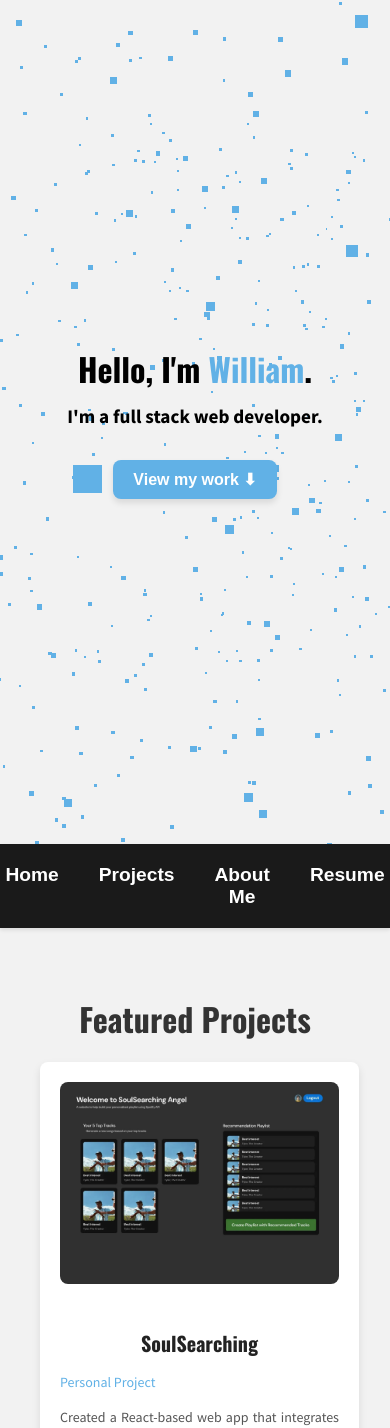
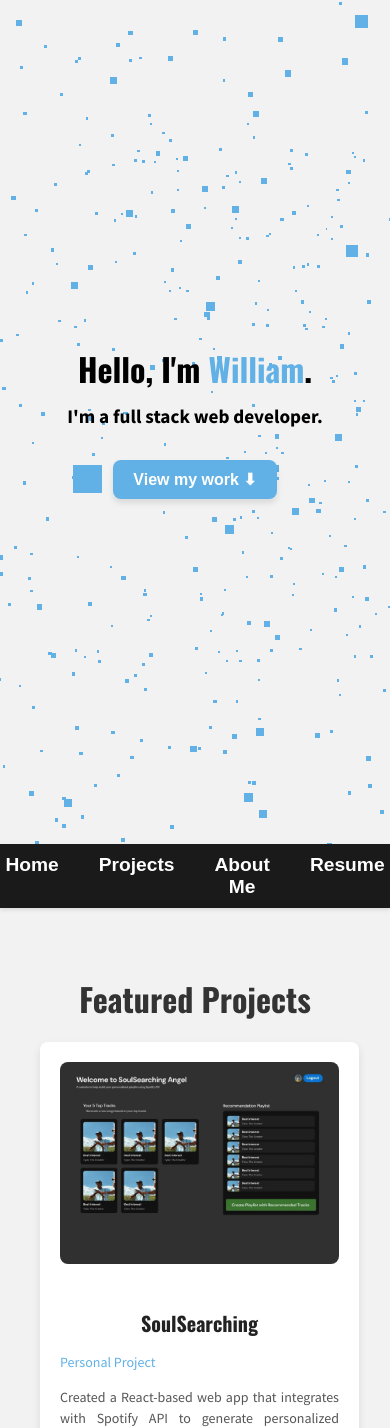
Before and after one commit to LucaCoding21/William-Portfolio, a React (Create React App) app: page / in a window 390 px wide. Shown: the top 1428 px of the page. Built offline with nearby package versions, Linux system fonts and the light colour scheme.

Commit message:
padding on the navi bar

```diff
--- a/src/components/NavigationBar.css
+++ b/src/components/NavigationBar.css
@@ -60,5 +60,10 @@
 @media (max-width: 768px) {
   .navigation-bar ul {
     justify-content: center; /* Center items on mobile */
+
+  }
+
+  .navigation-bar{
+    padding: 10px 0;
   }
 }
```
